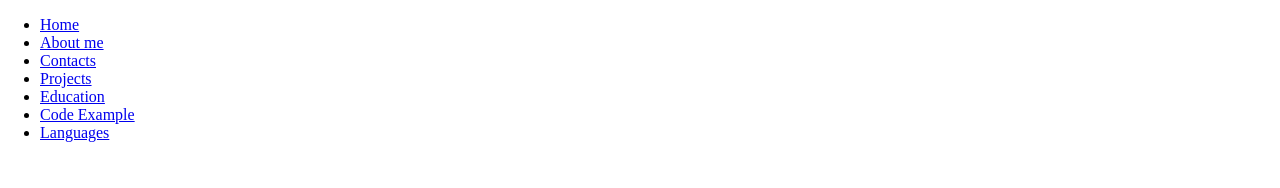
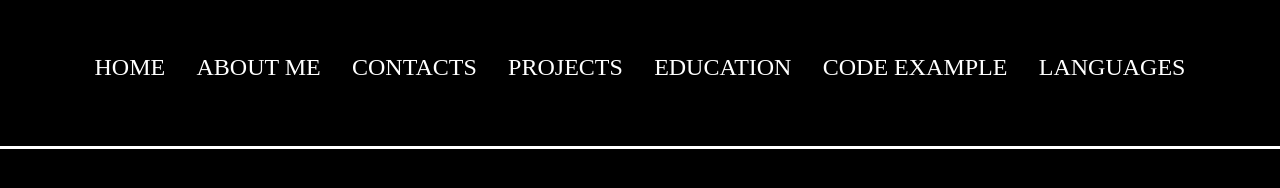
Before and after one commit to destorz11/rsschool-cv, a plain HTML site: page index.html in a window 1280 px wide. Drawn offline with Linux system fonts and the light colour scheme.

Commit message:
feat: add style.css headear layout

```diff
--- a/index.html
+++ b/index.html
@@ -7,8 +7,8 @@
     <title>cv</title>
 </head>
 <body>
-    <div class="wrapper">
-        <header class="page-header">
+    <header class="page-header">
+        <div class="page-header__wrapper">
             <nav class="page-header__navigation">
                 <ul class="page-header__list nav-list">
                     <li class="nav-list__item">
@@ -34,7 +34,7 @@
                     </li>
                 </ul>
             </nav>
-        </header>
-    </div>
+        </div>
+    </header>
 </body>
 </html>
--- a/style.css
+++ b/style.css
@@ -1,7 +1,39 @@
-* {
+*,*::before,*::after {
     box-sizing:border-box;
 }
 body {
     margin: 0;
     padding: 0;
+    background-color: black;
 }
+.page-header__wrapper {
+    width: 1091px;
+    margin: 0 auto;
+}
+.page-header{
+    padding-top: 54px;
+}
+.nav-list {
+    padding: 0;
+    margin:0;
+    display: flex;
+    justify-content: space-between;
+}
+.nav-list__item{
+    list-style-type: none;
+}
+.nav-list__link{
+    color:#fff;
+    font-size: 24px;
+    text-transform: uppercase;
+    text-decoration: none;
+}
+.page-header::after{
+    content: "";
+    display: block;
+    width: 100%;
+    position: relative;
+    top: 65px;
+    height: 3px;
+    background-color: #fff;
+}
```
